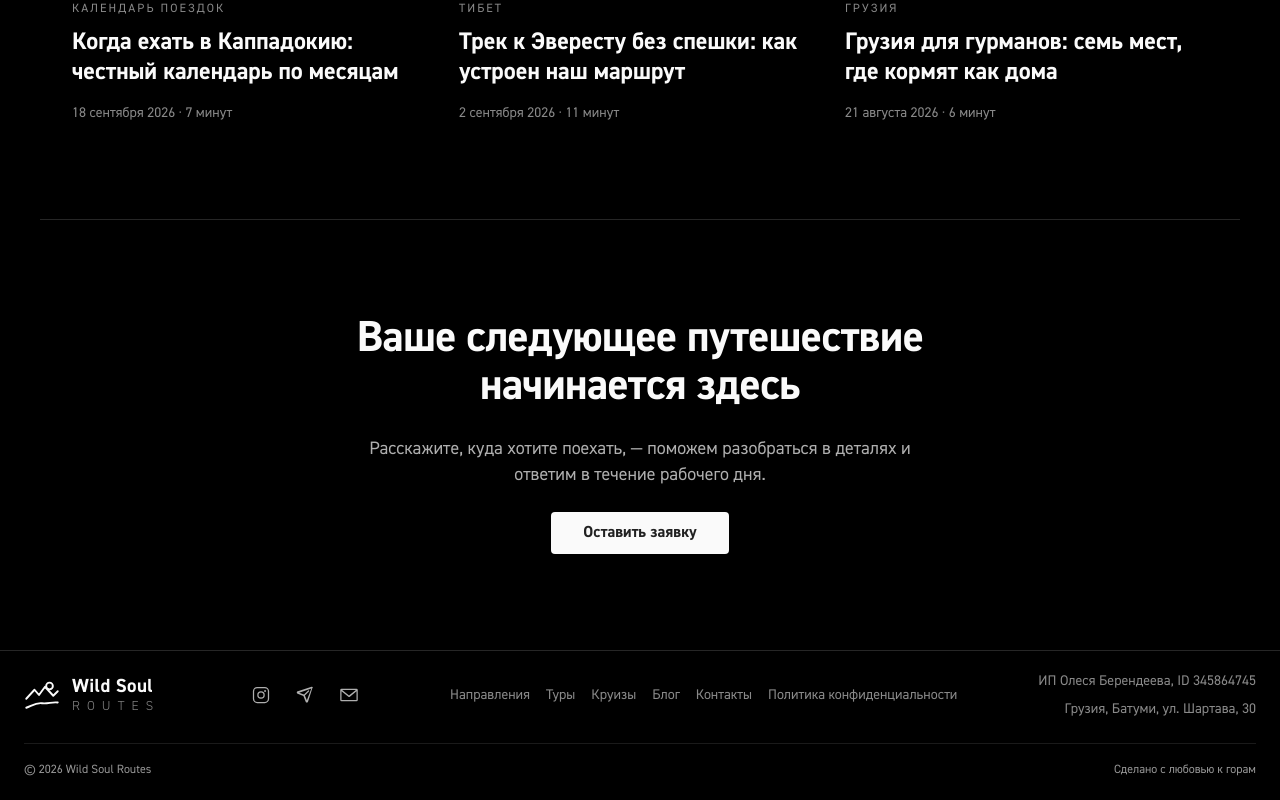
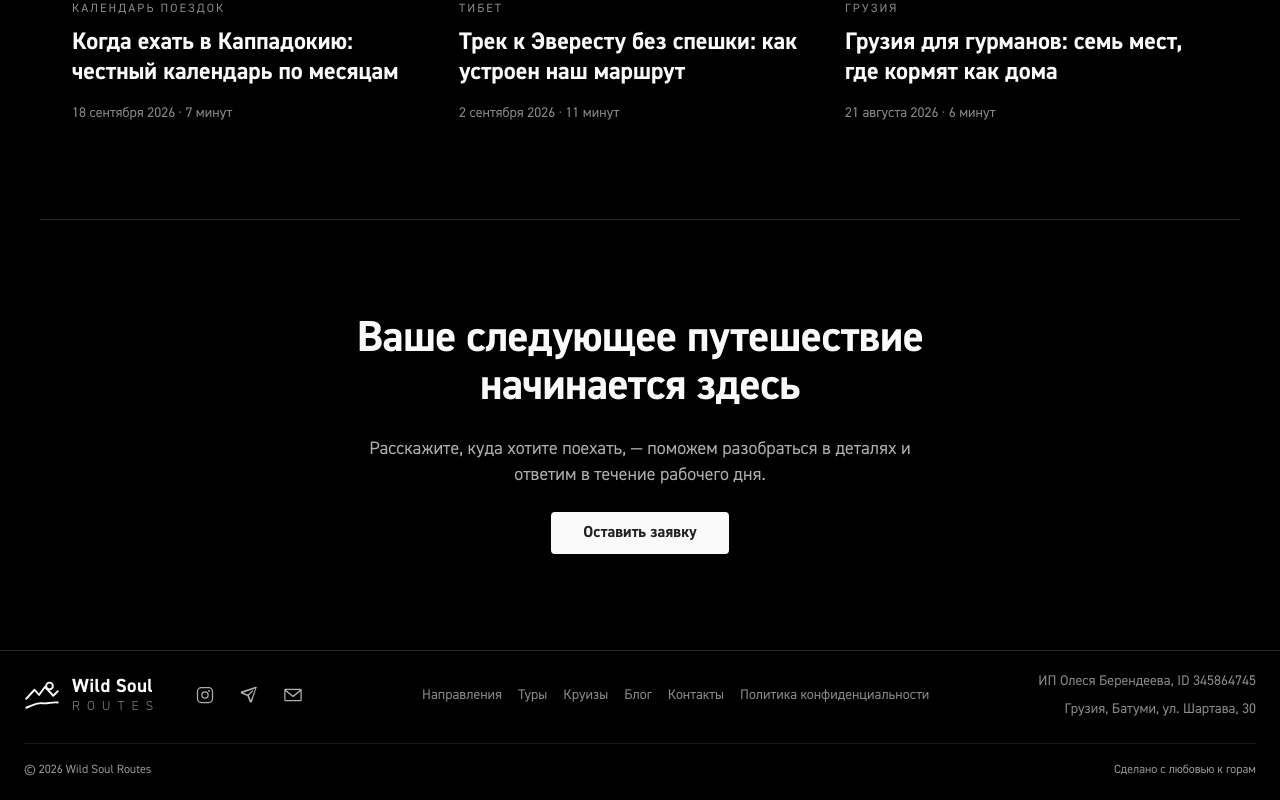
Before and after one commit to fifulina-uxui/wild-soul-routes, a React (Vite) app: page / in a window 1280 px wide. Shown: the part 6649-7449 px from the top of the page. Built offline with nearby package versions, Linux system fonts and the light colour scheme.

Commit message:
Footer: 32px gap between logo and social icons

```diff
--- a/src/sections/Footer.tsx
+++ b/src/sections/Footer.tsx
@@ -11,7 +11,7 @@
     <footer id="contacts" className="border-t border-[rgb(255_255_255/15%)]">
       <div className="mx-auto max-w-[1300px] px-5 py-5 md:px-6">
         <div className="flex flex-col gap-6 md:flex-row md:items-center md:justify-between">
-          <div className="flex items-center gap-[88px]">
+          <div className="flex items-center gap-8">
             <Logo />
             <SocialIcons className="flex" withEmail />
           </div>
```
